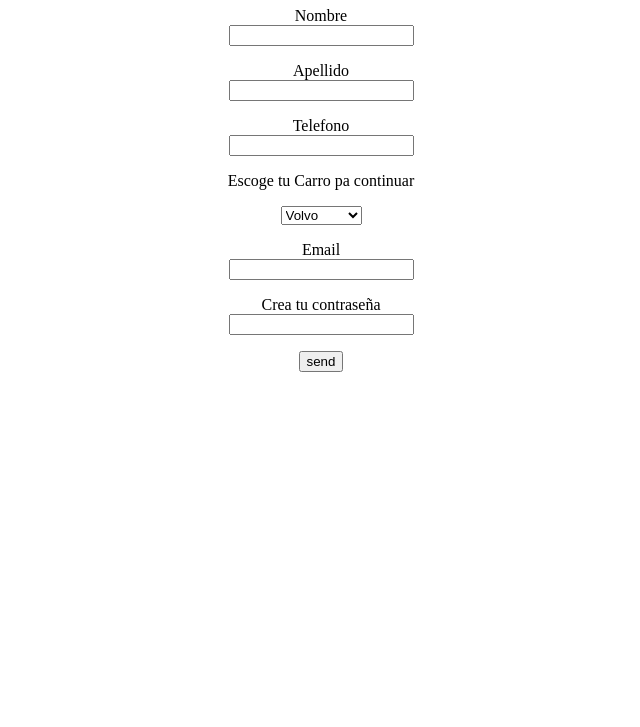
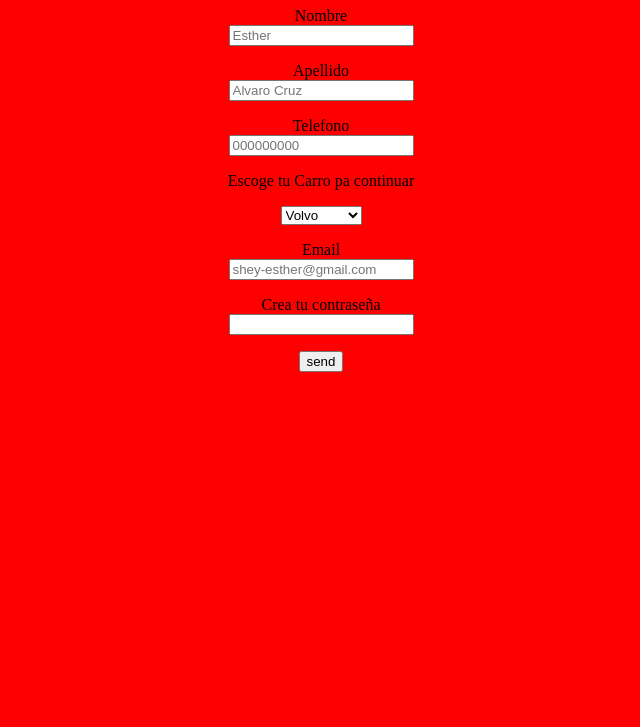
Before and after one commit to shey-esther/HTML-esther, a plain HTML site: page index.html in a window 1280 px wide. Shown: the part 73-800 px from the top of the page, without its empty margins (319-959 px from the left). Drawn offline with Linux system fonts and the light colour scheme; files whose address does not match are found by name.

Commit message:
modificando

```diff
--- a/index.html
+++ b/index.html
@@ -5,21 +5,21 @@
 	<title>Document</title>
 	<center><h1>Formulario de Datos</h1></center>
 </head>
-<body>
+<body style="background-color:#FF0000;">
 <center>
 
 	<form action="">
 	<p>
 		<label for="name">Nombre</label><br>
-		<input type="name"><br>
+		<input type="name"  placeholder="Esther" required><br>
 	</p>
 	<p>
 		<label for="nickname">Apellido</label><br>
-		<input type="apellido"><br>
+		<input type="apellido" placeholder="Alvaro Cruz" required><br>
 	</p>
 	<p>
 		<label for="cell">Telefono</label><br>
-		<input type="telefono"><br>
+		<input type="telefono" placeholder="000000000" required><br>
 	</p>
 	<p>
 		<label for="">Escoge tu Carro pa continuar</label>
@@ -35,7 +35,7 @@
 		<!--<input type="submit"> -->
 	<p>
 		<label for="">Email</label><br>
-		<input type="" name="email" patterm=".{@}" title="incluye '@" in the email adrres.'est required>
+		<input type="" name="email" placeholder="shey-esther@gmail.com" required>
 	</p>
 
 	<p>
```
